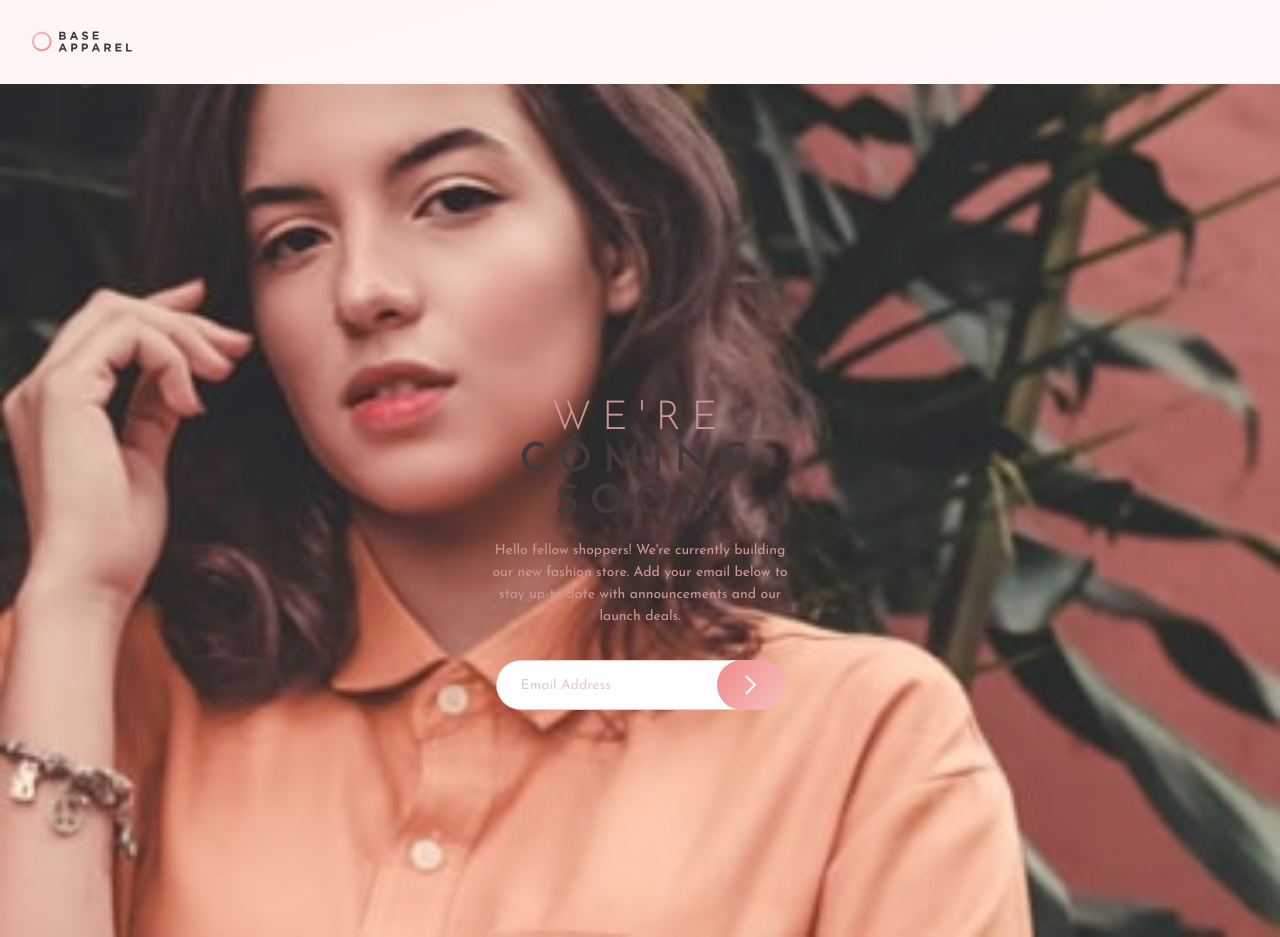
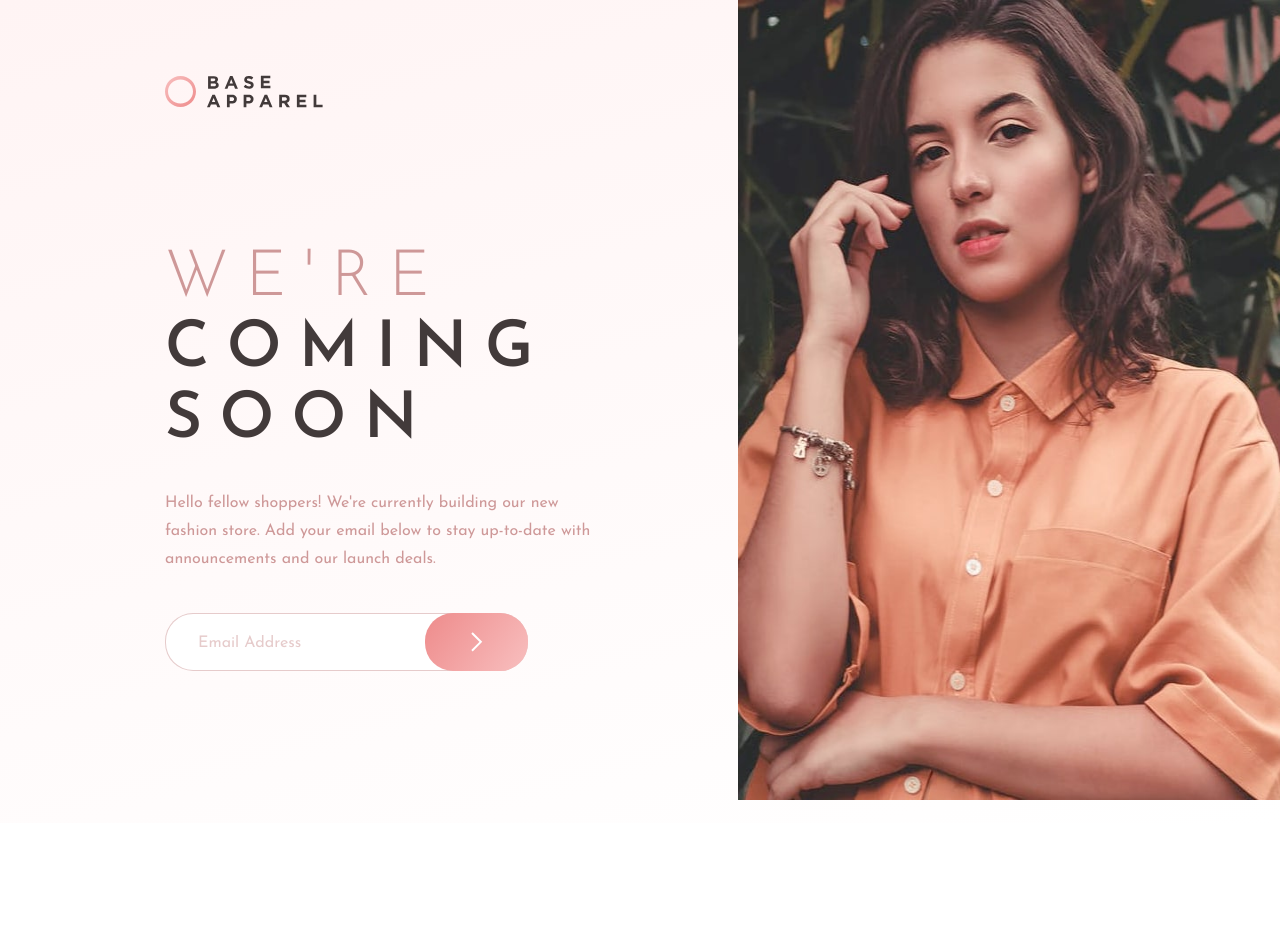
Before and after one commit to Gen2micky1/My-Jam_-5, a plain HTML site: page index.html in a window 1280 px wide. After the commit the page ends 823 px from the top, so only its background shows below. Drawn offline with Linux system fonts and the light colour scheme.

Commit message:
Desktop view CSS file update.

```diff
--- a/main.css
+++ b/main.css
@@ -1,5 +1,4 @@
-@import url('https://fonts.googleapis.com/css2?family=Josefin+Sans:ital,wght@0,100..700;1,100..700&display=swap');
-
+@import url("https://fonts.googleapis.com/css2?family=Josefin+Sans:ital,wght@0,100..700;1,100..700&display=swap");
 
 /* || REST */
 * {
@@ -52,7 +51,6 @@ img {
   --INPUT-DSK: normal 1rem/1.75rem var(--FF);
   --STATUS-DSK: normal 0.8125rem/1.75rem var(--FF);
 }
-
 
 /* || UTILITY CLASSES */
 .offscreen {
@@ -172,7 +170,6 @@ input[type="email"]:focus {
   position: absolute;
   right: 0px;
   top: 0px;
-  /* transform: translateY(-50%); */
   background-image: var(--BUTTON-DEFAULT-GRAD);
   border: none;
   padding: 0.9375rem 1.6975rem 0.9581rem 1.75rem;
@@ -203,3 +200,97 @@ input[type="email"]:focus {
   background-image: var(--BUTTON-DISABLED-GRAD);
   cursor: not-allowed;
 }
+
+@media screen and (min-width: 992px) {
+  body {
+    overflow: hidden;
+
+    display: flex;
+    align-items: center;
+  }
+
+  /* HEADER */
+  .section-wrapper {
+    padding: 4.6819rem 13.75rem 9.5rem 10.3125rem;
+  }
+
+  .header {
+    margin-bottom: 136.09px;
+  }
+
+  .header__logo {
+    width: 0px;
+    padding: 0px;
+  }
+
+  .header__logo img {
+    max-width: 158px;
+  }
+
+  .header__mobile-hero {
+    display: none;
+  }
+
+  /* || MAIN */
+  .main-content {
+    margin: 0px;
+    align-items: flex-start;
+  }
+
+  .main-content__title {
+    font: var(--TITLE-DSK);
+    letter-spacing: var(--TITLE-LS-DSK);
+    margin-bottom: 2rem;
+    max-width: 444px;
+    text-align: left;
+  }
+
+  .main-content__title span {
+    font: var(--TITLE-SPAN-DSK);
+  }
+
+  .main-content__description {
+    font: var(--DESCRIPTION-DSK);
+    max-width: 444px;
+    margin-bottom: 2.5rem;
+    text-align: left;
+  }
+
+  .rsvpForm__wrapper {
+    max-width: 445px;
+  }
+
+  input[type="email"] {
+    padding: .9375rem calc(116px + 24px + 12px) .8125rem 2rem;
+    font: var(--INPUT-DSK);
+  }
+
+  .rsvpForm__button {
+    padding: 1.1875rem 2.8225rem 1.2081rem 2.875rem;
+  }
+
+  .rsvpForm__status-icon {
+    right: 116px;
+  }
+
+  .status-message {
+    font: var(--STATUS-DSK);
+    margin-top: 0.25rem;
+    margin-left: 2rem;
+  }
+
+  .footer__desktop-hero {
+    display: block;
+    width: 42.36%;
+    min-height: 100vh;
+    overflow: hidden;
+    position: absolute;
+    top: 0px;
+    right: 0px;
+  }
+
+  .footer__desktop-hero img {
+    min-height: 100vh;
+    width: 100%;
+  }
+}
```
